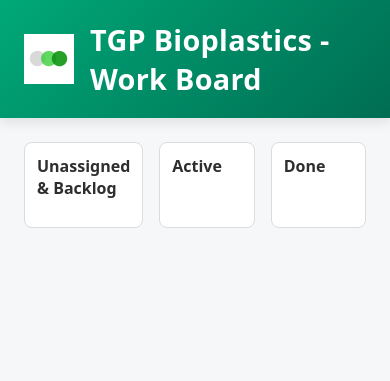
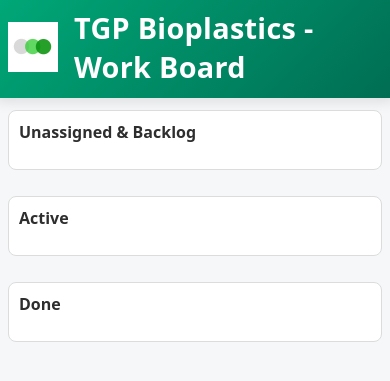
Before and after one commit to sashafierce98/shopfloor-board, a Flask app: page /public in a window 390 px wide. Shown: the top 381 px of the page. Run offline with Flask 3, Linux system fonts and the light colour scheme; the visitor is signed in with stand-in values (Sample User, id 1); data comes from the database, SQL or seed files in the repository; data that the repository does not hold is empty.

Commit message:
Add mobile responsiveness - desktop and mobile view support
- Add viewport meta tags to public_board.html and supervisor_board.html
- Implement CSS media queries for tablet (1024px) and mobile (768px, 480px) breakpoints
- Convert 3-column layout to responsive grid that adapts to screen size
- Optimize font sizes, padding, and spacing for smaller screens
- Improve touch-friendly interactions on mobile devices

```diff
--- a/static/styles.css
+++ b/static/styles.css
@@ -98,7 +98,12 @@ body {
   background: #f5f7f9;
   color: #2e2e2e;
   margin: 0;
-  padding: 24px;
+  padding: 16px;
+  box-sizing: border-box;
+}
+
+* {
+  box-sizing: border-box;
 }
 
 h2, h3 {
@@ -378,3 +383,163 @@ button:hover {
   font-size: 0.85rem;
   color: #555;
 }
+
+/* ===== MOBILE RESPONSIVE ===== */
+@media (max-width: 1024px) {
+  /* Worker board - tablet */
+  .worker-page .columns {
+    grid-template-columns: repeat(2, 1fr);
+  }
+
+  .worker-page > h2 {
+    font-size: 1.4rem;
+    padding: 16px 20px;
+    margin: -16px -16px 16px -16px;
+  }
+
+  body {
+    padding: 12px;
+  }
+
+  /* Supervisor board - tablet */
+  .supervisor-page .main-column {
+    grid-template-columns: 1fr;
+  }
+
+  .supervisor-page .task-grid,
+  .supervisor-page .task-list {
+    grid-template-columns: 1fr;
+  }
+}
+
+@media (max-width: 768px) {
+  /* Worker board - mobile */
+  .worker-page .columns {
+    grid-template-columns: 1fr;
+  }
+
+  .worker-page > h2 {
+    font-size: 1.2rem;
+    padding: 14px 16px;
+    margin: -14px -14px 14px -14px;
+    gap: 12px;
+  }
+
+  .worker-page > h2 img {
+    height: 40px;
+  }
+
+  .worker-page .task-title {
+    font-size: 0.9rem;
+  }
+
+  .worker-page .task-description {
+    font-size: 0.8rem;
+  }
+
+  .worker-page .task-meta {
+    font-size: 0.75rem;
+  }
+
+  /* Supervisor board - mobile */
+  .supervisor-page > div {
+    flex-direction: column !important;
+    gap: 12px !important;
+    padding: 14px 16px !important;
+    margin: -14px -14px 14px -14px !important;
+  }
+
+  .supervisor-page > div > div:last-child {
+    width: 100%;
+    flex-direction: column !important;
+  }
+
+  .supervisor-page > div a {
+    width: 100%;
+    text-align: center;
+  }
+
+  .supervisor-page .main-column {
+    grid-template-columns: 1fr;
+    gap: 16px;
+  }
+
+  .supervisor-page .task-grid,
+  .supervisor-page .task-list {
+    grid-template-columns: 1fr;
+  }
+
+  .supervisor-page .task-card {
+    font-size: 0.85rem;
+  }
+
+  .supervisor-page .task-title {
+    font-size: 0.9rem;
+  }
+
+  .supervisor-page .task-card select {
+    font-size: 0.7rem;
+  }
+
+  label {
+    font-size: 12px;
+  }
+
+  input, textarea, select {
+    font-size: 16px;
+  }
+
+  button {
+    font-size: 14px;
+    padding: 10px 12px;
+  }
+
+  .form-row {
+    grid-template-columns: 1fr;
+  }
+}
+
+@media (max-width: 480px) {
+  /* Extra small devices */
+  body {
+    padding: 8px;
+  }
+
+  .worker-page > h2,
+  .supervisor-page > div {
+    padding: 12px 12px !important;
+    margin: -12px -12px 12px -12px !important;
+  }
+
+  .worker-page > h2 {
+    font-size: 1rem;
+  }
+
+  .worker-page .column {
+    padding: 10px;
+    margin-bottom: 10px;
+  }
+
+  .worker-page .task {
+    padding: 10px;
+    margin-bottom: 10px;
+  }
+
+  .supervisor-page .task-card {
+    padding: 8px;
+    font-size: 0.8rem;
+  }
+
+  .task-form {
+    padding: 12px;
+  }
+
+  .supervisor-page > div h2 {
+    font-size: 1rem;
+  }
+
+  .supervisor-page > div a {
+    font-size: 0.8rem;
+    padding: 8px 12px !important;
+  }
+}
--- a/templates/public_board.html
+++ b/templates/public_board.html
@@ -1,6 +1,8 @@
 <!DOCTYPE html>
 <html>
 <head>
+  <meta charset="UTF-8">
+  <meta name="viewport" content="width=device-width, initial-scale=1.0">
   <meta http-equiv="refresh" content="900">
   <link rel="stylesheet" href="{{ url_for('static', filename='styles.css') }}">
 </head>
--- a/templates/supervisor_board.html
+++ b/templates/supervisor_board.html
@@ -1,6 +1,8 @@
 <!DOCTYPE html>
 <html>
 <head>
+  <meta charset="UTF-8">
+  <meta name="viewport" content="width=device-width, initial-scale=1.0">
   <link rel="stylesheet" href="{{ url_for('static', filename='styles.css') }}">
 </head>
 <body>
```
